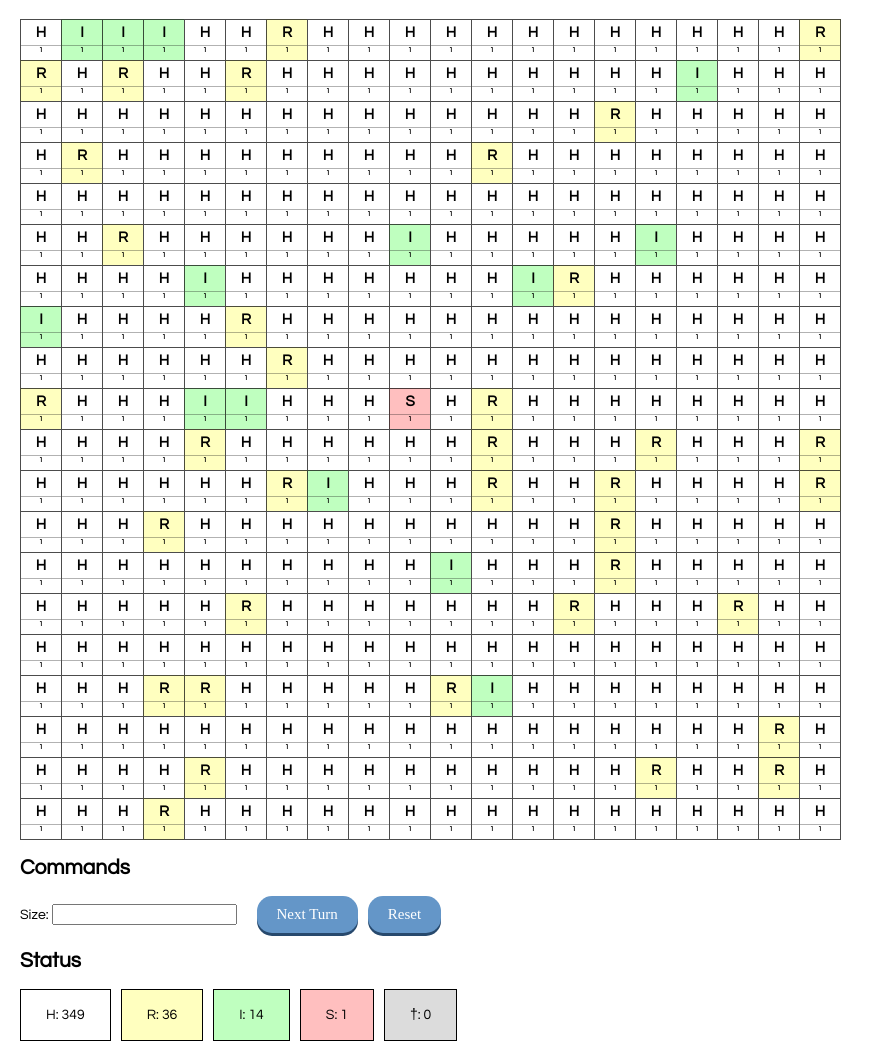
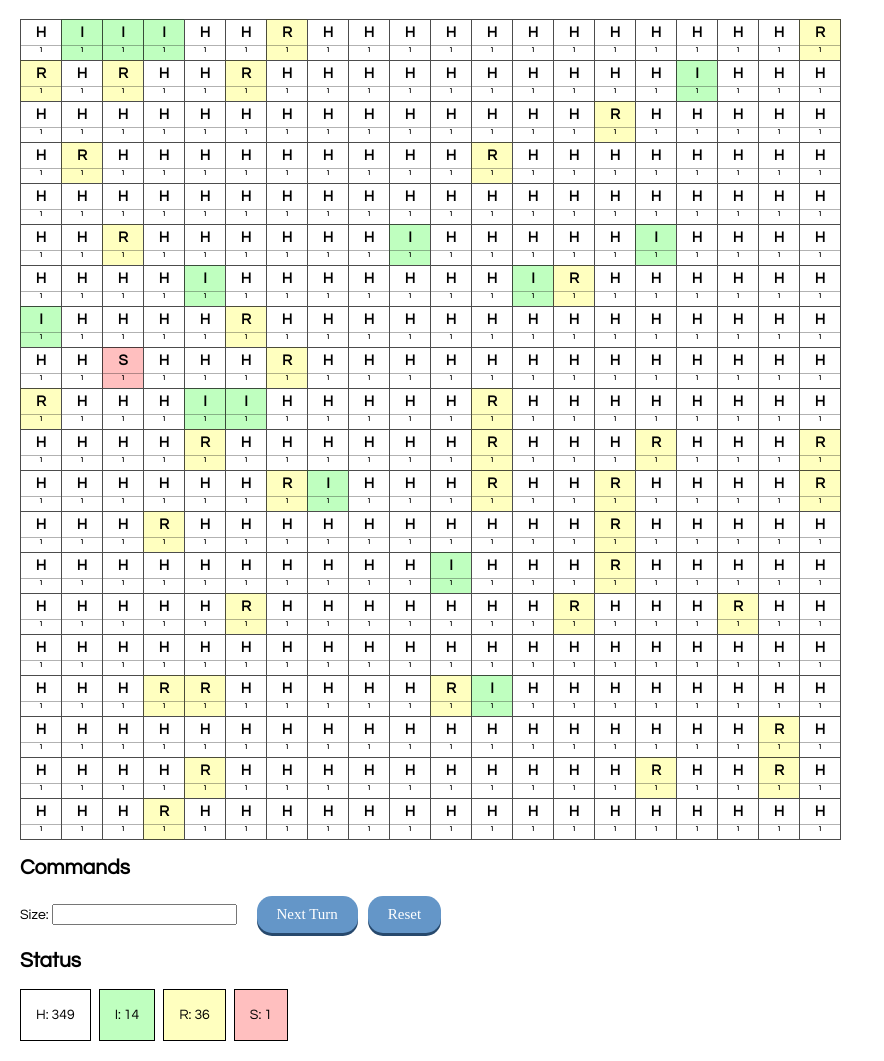
Before and after one commit to mariohd/SimPopulation, a React app: page / in a window 1280 px wide. Shown: the whole page, without its empty margins (0-884 px from the left). Built offline with nearby package versions, Linux system fonts and the light colour scheme.

Commit message:
refactor on classes

```diff
--- a/src/components/board.js
+++ b/src/components/board.js
@@ -1,5 +1,8 @@
 import React from 'react';
 import Square from './square.js';
+import Status from './status.js';
+import {INFECTED, RESISTENT, IMUNE, DEAD, HEALTHY } from '../models/people.js';
+import { randomInt } from '../utils.js';
 
 class Board extends React.Component {
 	constructor(props) {
@@ -12,9 +15,9 @@ class Board extends React.Component {
 							.fill(null)
 							.map(() => Array(size).fill(null));
 		population = population.map((e, l) => e.map((e2, c) => oneOf(l, c)));
-		let line = getRandomInt(0, size - 1);
-		let col = getRandomInt(0, size - 1);
-		population[line][col] = infected(line, col);
+		let line = randomInt(0, size - 1);
+		let col = randomInt(0, size - 1);
+		population[line][col] = newInfected(line, col);
 
 		return {
 			population,
@@ -49,7 +52,7 @@ class Board extends React.Component {
 
 			let population = this.state.population;
 			if (population[line][col].health === 'H') {
-				population[line][col] = infected(line, col);
+				population[line][col] = newInfected(line, col);
 				infection++;
 				this.setState({
 					population
@@ -60,7 +63,7 @@ class Board extends React.Component {
 				let odds = Math.random();
 
 				if (odds > 0.3) {
-					population[line][col] = infected(line, col);
+					population[line][col] = newInfected(line, col);
 					infection++;
 					this.setState({
 						population
@@ -104,7 +107,7 @@ class Board extends React.Component {
 			population.forEach((row, line) => {
 				row.forEach((element, col) => {
 					element.age ++;
-					element.class = element.class.replace('born', '');
+					element.name = element.name.replace('born', '');
 				});
 			});
 
@@ -131,7 +134,7 @@ class Board extends React.Component {
 						dead++;
 					}
 
-					// Infected dies after 3 turns
+					// newInfected dies after 3 turns
 					if (element.age > 3 && element.health === 'S') {
 						population[line][col] = vacancy(line, col);
 						dead++;
@@ -160,7 +163,7 @@ class Board extends React.Component {
 					let odds = Math.random();
 					if (odds < 0.80) {
 						let person = newBorn(line, col);
-						person.class += ' born'
+						person.name += ' born'
 						population[line][col] = person;
 						birth++;
 					}
@@ -176,14 +179,14 @@ class Board extends React.Component {
 		kill();
 		fillBornChildren();
 
-		let infecteds = [];
+		let newInfecteds = [];
 		this.state.population.forEach((row, line) => {
-			infecteds = infecteds.concat(row.filter((element, col) => {
+			newInfecteds = newInfecteds.concat(row.filter((element, col) => {
 				return element.health === 'S';
 			}));
 		});
 
-		infecteds.forEach((element) => {
+		newInfecteds.forEach((element) => {
 			infectOthers(element.line, element.col);
 		});
 
@@ -220,12 +223,6 @@ class Board extends React.Component {
 		);
 	}
 
-	percentage(a) {
-		if (a)
-			return Math.round((a / Math.pow(this.state.size, 2)) * 100) + '%';
-		return '0%';
-	}
-
 	changeSize(event) {
 		let size = parseInt(event.currentTarget.value, 10);
 		let state = this.getInitialState(size || 1);
@@ -237,15 +234,18 @@ class Board extends React.Component {
 		for (let y = 0; y < this.state.size; y++) {
 			rows.push(this.createRow(y));
 		}
-		let values = {};
+
+		let types = {};
 		this.state.population.forEach((line) => {
 			line.forEach((element) => {
-				if (! values[element.health]) {
-					values[element.health] = 0;
+				types[element.health] = {
+					abbr: element.health,
+					name: element.name,
+					value: (types[element.health]? types[element.health].value : 0) + 1
 				}
-				values[element.health] += 1;
 			});
 		});
+
 		return (
 			<div className='board'>
 				<div className="population">{rows}</div>
@@ -254,127 +254,42 @@ class Board extends React.Component {
 						<h2>Commands</h2>
 						Size: <input className="action" type="number" min={1} onBlur={this.changeSize.bind(this)}></input>
 						<button className="action" onClick={ () => this.spreadInfection() }>Next Turn</button>
-						<button className="action" onClick={() => this.setState(this.getInitialState()) }>Reset</button>
+						<button className="action" onClick={() => this.setState(this.getInitialState(this.state.size)) }>Reset</button>
 					</div>
-					<div className='status'>
-						<h2>Status</h2>
-						<div className='tooltip statistics'>
-							{ `H: ${values.H? values.H : 0} `}
-							<span className='tooltiptext'>
-								{`Healthy: ${this.percentage(values.H)}` }
-							</span>
-						</div>
-						<div className='resistent tooltip statistics'>
-							{ `R: ${values.R? values.R : 0} `}
-							<span className='tooltiptext'>
-								{`Resistent: ${this.percentage(values.R)}` }
-							</span>
-						</div>
-						<div className='imune tooltip statistics'>
-							{ `I: ${ values.I? values.I : 0 } `}
-							<span className='tooltiptext'>
-								{`Imune: ${this.percentage(values.I)}` }
-							</span>
-						</div>
-						<div className='infected tooltip statistics'>
-							{ `S: ${values.S? values.S : 0} `}
-							<span className='tooltiptext'>
-								{`Sick: ${this.percentage(values.S)}` }
-							</span>
-						</div>
-						<div className='free tooltip statistics'>
-							{ `\u2020: ${values['\u2020']? values['\u2020'] : 0} `}
-							<span className='tooltiptext'>
-								{`Vacancy: ${this.percentage(values['\u2020'])}` }
-							</span>
-						</div>
-					</div>
+					<Status types={types} total={Math.pow(this.state.size, 2)}/>
 				</span>
 			</div>
 		);
 	}
 }
 
-function infected(line, col) {
-	return Object.assign({},{
-		health: 'S',
-		class: 'infected',
-		age: 1,
-		line,
-		col
-	});
+function newInfected(line, col) {
+	return Object.assign({line, col}, INFECTED);
 }
 
 function vacancy(line, col) {
-	return Object.assign({},{
-		health: '\u2020',
-		class: 'free',
-		age: Number.POSITIVE_INFINITY,
-		line,
-		col
-	});
-}
-
-function getRandomInt(min, max) {
-	return Math.floor(Math.random() * (max - min + 1)) + min;
+	return Object.assign({line, col}, DEAD);
 }
 
 function newBorn(line, col) {
-	const RESISTENT = {
-		health: 'R',
-		class: 'resistent',
-		age: 1,
-		line,
-		col
-	};
-	const IMUNE = {
-		health: 'I',
-		class: 'imune',
-		age: 1,
-		line,
-		col
-	};
-
-	let chances = Math.random();
+	let odds = Math.random();
 	switch (true) {
-		case (0.85 > chances):
-			return Object.assign({}, RESISTENT);
+		case (0.85 > odds):
+			return Object.assign({line, col}, RESISTENT);
 		default:
-			return Object.assign({}, IMUNE);
+			return Object.assign({line, col}, IMUNE);
 	}
 }
 
 function oneOf(line, col) {
-	const HEALTHY = {
-		health: 'H',
-		class: 'healthy',
-		age: 1,
-		line,
-		col
-	};
-	const RESISTENT = {
-		health: 'R',
-		class: 'resistent',
-		age: 1,
-		line,
-		col
-	};
-	const IMUNE = {
-		health: 'I',
-		class: 'imune',
-		age: 1,
-		line,
-		col
-	};
-
-	let chances = Math.random();
+	let odds = Math.random();
 	switch (true) {
-		case (0.85 > chances):
-			return Object.assign({}, HEALTHY);
-		case (chances > 0.85 && chances < 0.95):
-			return Object.assign({}, RESISTENT);
+		case (0.85 > odds):
+			return Object.assign({line, col}, HEALTHY);
+		case (odds > 0.85 && odds < 0.95):
+			return Object.assign({line, col}, RESISTENT);
 		default:
-			return Object.assign({}, IMUNE);
+			return Object.assign({line, col}, IMUNE);
 	}
 }
 
--- a/src/components/square.js
+++ b/src/components/square.js
@@ -3,7 +3,7 @@ import React from 'react';
 class Square extends React.Component {
 	render() {
 		return (
-			<div className={'square tooltip ' + this.props.person.class} >
+			<div className={'square tooltip ' + this.props.person.name} >
 				<div className='person'>{this.props.person.health}</div>
 				<div className='age' >
 					{`${this.props.person.age}`}
--- /dev/null
+++ b/src/components/status.js
@@ -0,0 +1,45 @@
+import React from 'react';
+import { percentage } from '../utils.js';
+
+function StatusSquare(props) {
+	return (
+		<div className={'tooltip statistics ' + props.name }>
+			{ `${props.abbr}: ${props.value} `}
+			<span className='tooltiptext'>
+				{`${props.name}: ${ props.percentage }` }
+			</span>
+		</div>
+	);
+}
+
+class Status extends React.Component {
+	render() {
+		let squareTypes = [];
+		let sortedKeys = Object.keys(this.props.types).sort()
+		for (let keyIndex in sortedKeys) {
+			let type = sortedKeys[keyIndex];
+			squareTypes.push(
+				(() => {
+					let tp = this.props.types[type];
+					return (
+						<StatusSquare
+							key={tp.name}
+							name={tp.name}
+							abbr={tp.abbr}
+							value={tp.value}
+							percentage={percentage(tp.value, this.props.total)} />
+					);
+				})()
+			);
+		}
+
+		return (
+			<div className='status'>
+				<h2>Status</h2>
+				{ squareTypes }
+			</div>
+		);
+	}
+}
+
+export default Status;
--- a/src/index.css
+++ b/src/index.css
@@ -69,6 +69,8 @@ ol, ul {
 
 .free {
 	background: rgba(220, 220, 220, 1);
+	border-top-left-radius: 25px;
+	border-top-right-radius: 25px;
 }
 
 .square:focus {
@@ -105,8 +107,8 @@ ol, ul {
 
 .panel .status .statistics {
 	display: inline-block;
-	margin: 0 10px 0 0;
-	padding: 5px 25px;
+	margin: 0 8px 0 0;
+	padding: 5px 15px;
 	border: 1px solid black;
 	text-align: center;
 	line-height: 40px;
--- /dev/null
+++ b/src/models/people.js
@@ -0,0 +1,31 @@
+const HEALTHY = {
+	health: 'H',
+	name: 'healthy',
+	age: 1
+};
+
+const RESISTENT = {
+	health: 'R',
+	name: 'resistent',
+	age: 1
+};
+
+const IMUNE = {
+	health: 'I',
+	name: 'imune',
+	age: 1
+};
+
+const INFECTED = {
+	health: 'S',
+	name: 'infected',
+	age: 1
+};
+
+const DEAD = {
+	health: '\u2020',
+	name: 'free',
+	age: Number.POSITIVE_INFINITY
+};
+
+export { HEALTHY, RESISTENT, IMUNE, DEAD, INFECTED };
--- /dev/null
+++ b/src/utils.js
@@ -0,0 +1,11 @@
+function randomInt(min, max) {
+	return Math.floor(Math.random() * (max - min + 1)) + min;
+}
+
+function percentage(a, total) {
+	if (a)
+		return Math.round((a / total) * 100) + '%';
+	return '0%';
+}
+
+export { randomInt, percentage };
```
